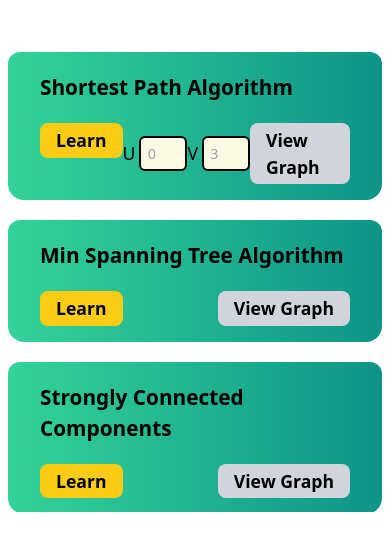
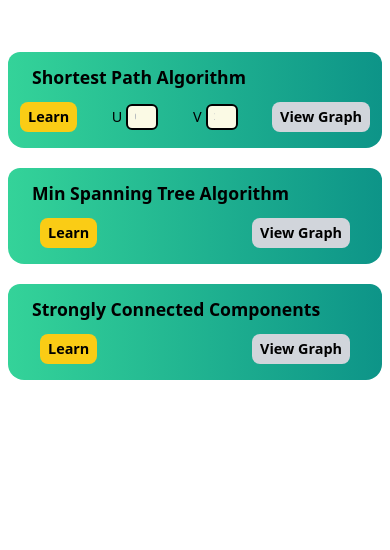
Before and after one commit to himanshusyuni/Graph-Visualizer, a React (Vite) app in the folder frontend/Graph-visualizer/: page /algos in a window 390 px wide. Shown: the top 550 px of the page. Built offline with nearby package versions, Linux system fonts and the light colour scheme.

Commit message:
Project done

```diff
--- a/frontend/Graph-visualizer/src/components/TempAlgo.jsx
+++ b/frontend/Graph-visualizer/src/components/TempAlgo.jsx
@@ -25,15 +25,15 @@ const TempAlgo = () => {
       <div className="flex justify-center mt-8 h-[30rem]">
         <div className=" py-5 px-2 overflow-auto overflow-x-auto flex flex-col gap-5 h-[30rem] w-[40rem]">
           <div className="bg-gradient-to-r from-emerald-400 to-teal-600 rounded-2xl hover:scale-102 duration-200">
-            <div className="bg-gradient-to-r from-emerald-400 to-teal-600 px-8 py-5 rounded-xl text-[1.3rem] text-black  font-semibold">
+            <div className="bg-gradient-to-r from-emerald-400 to-teal-600 px-6 py-3 xsm:px-8 xsm:py-5 rounded-xl text-[1.1rem] xsm:text-[1.3rem] text-black  font-semibold">
               <p>Shortest Path Algorithm</p>
             </div>
-            <div className="px-8 flex justify-between mb-4 text-[1.1rem]">
+            <div className="px-3 xsm:px-8 flex justify-between items-center mb-4 text-[0.9rem] xsm:text-[1.1rem]">
               <a
                 href="https://www.geeksforgeeks.org/introduction-to-dijkstras-shortest-path-algorithm/"
                 target="_blank"
               >
-                <div className="bg-yellow-400 px-4 py-1 rounded-lg font-semibold">
+                <div className="bg-yellow-400 px-2 xsm:px-4 py-1 rounded-lg font-semibold">
                   Learn
                 </div>
               </a>
@@ -41,7 +41,7 @@ const TempAlgo = () => {
                 <p>U</p>
                 <input
                   type="number"
-                  className="w-[3rem] outline-none rounded-md px-[0.4rem] py-[0.3rem] text-[0.9rem] border-2 border-black bg-[#fbfae5]"
+                  className="w-[2rem] xsm:w-[3rem] outline-none rounded-md px-[0.4rem] py-[0.3rem] text-[0.5rem] xsm:text-[0.9rem] border-2 border-black bg-[#fbfae5]"
                   placeholder="0"
                   onChange={(e) => setSrc(e.target.value)}
                 />
@@ -50,13 +50,13 @@ const TempAlgo = () => {
                 <p>V</p>
                 <input
                   type="number"
-                  className="w-[3rem] outline-none rounded-md px-[0.4rem] py-[0.3rem] text-[0.9rem] border-2 border-black bg-[#fbfae5]"
+                  className="w-[2rem] xsm:w-[3rem] outline-none rounded-md px-[0.4rem] py-[0.3rem] text-[0.5rem] xsm:text-[0.9rem] border-2 border-black bg-[#fbfae5]"
                   placeholder="3"
                   onChange={(e) => setDest(e.target.value)}
                 />
               </div>
               <div
-                className="bg-gray-300 px-4 py-1 rounded-lg font-semibold hover:cursor-pointer"
+                className="bg-gray-300 px-2 xsm:px-4 py-1 rounded-lg font-semibold hover:cursor-pointer"
                 onClick={() => {
                   setAlgo("ShortestDist");
                   setComp("Algo");
@@ -68,17 +68,17 @@ const TempAlgo = () => {
           </div>
           {algo_names.map((items, ind) => (
             <div className="bg-gradient-to-r from-emerald-400 to-teal-600 rounded-2xl hover:scale-102 duration-200">
-              <div className="bg-gradient-to-r from-emerald-400 to-teal-600 px-8 py-5 rounded-xl text-[1.3rem] text-black  font-semibold">
+              <div className="bg-gradient-to-r from-emerald-400 to-teal-600 px-6 py-3 xsm:px-8 xsm:py-5 rounded-xl text-[1.1rem] xsm:text-[1.3rem] text-black  font-semibold">
                 <p>{items.name}</p>
               </div>
-              <div className="px-8 flex justify-between mb-4 text-[1.1rem]">
+              <div className="px-8 flex justify-between mb-4 text-[0.9rem] xsm:text-[1.1rem]">
                 <a href={items.link} target="_blank">
-                  <div className="bg-yellow-400 px-4 py-1 rounded-lg font-semibold">
+                  <div className="bg-yellow-400 px-2 xsm:px-4 py-1 rounded-lg font-semibold">
                     Learn
                   </div>
                 </a>
                 <div
-                  className="bg-gray-300 px-4 py-1 rounded-lg font-semibold hover:cursor-pointer"
+                  className="bg-gray-300 px-2 xsm:px-4 py-1 rounded-lg font-semibold hover:cursor-pointer"
                   onClick={() => {
                     setAlgo(items.key);
                     setComp("Algo");
--- a/frontend/Graph-visualizer/src/components/UserInput.jsx
+++ b/frontend/Graph-visualizer/src/components/UserInput.jsx
@@ -65,7 +65,7 @@ function UserInput() {
           <div className="w-[20rem] xsm:w-[30rem] md:w-[45rem] xlg:w-[40rem]  flex flex-col gap-5 h-[30rem] md:h-[40rem] rounded-3xl border-[0.3rem]  border-teal-950 overflow-auto">
             <div className="bg-[#fbfae5] p-2 h-[40rem]">
               <div className="flex justify-center mt-4">
-                <div className="bg-gradient-to-r from-teal-900 to-teal-600 flex md:gap-3 px-1 md:px-3 py-1 md:py-2 rounded-full border-2 border-black text-[0.7rem] xsm:text-[0.8rem] md:text-[1.1rem] text-white font-bold shadow-lg">
+                <div className="bg-gradient-to-r from-teal-900 to-teal-600 flex md:gap-3 px-1 md:px-3 py-1 md:py-2 rounded-full border-2 border-black text-[0.8rem] md:text-[1.1rem] text-white font-bold shadow-lg">
                   <div
                     className={
                       (toggle === 0 &&
```
